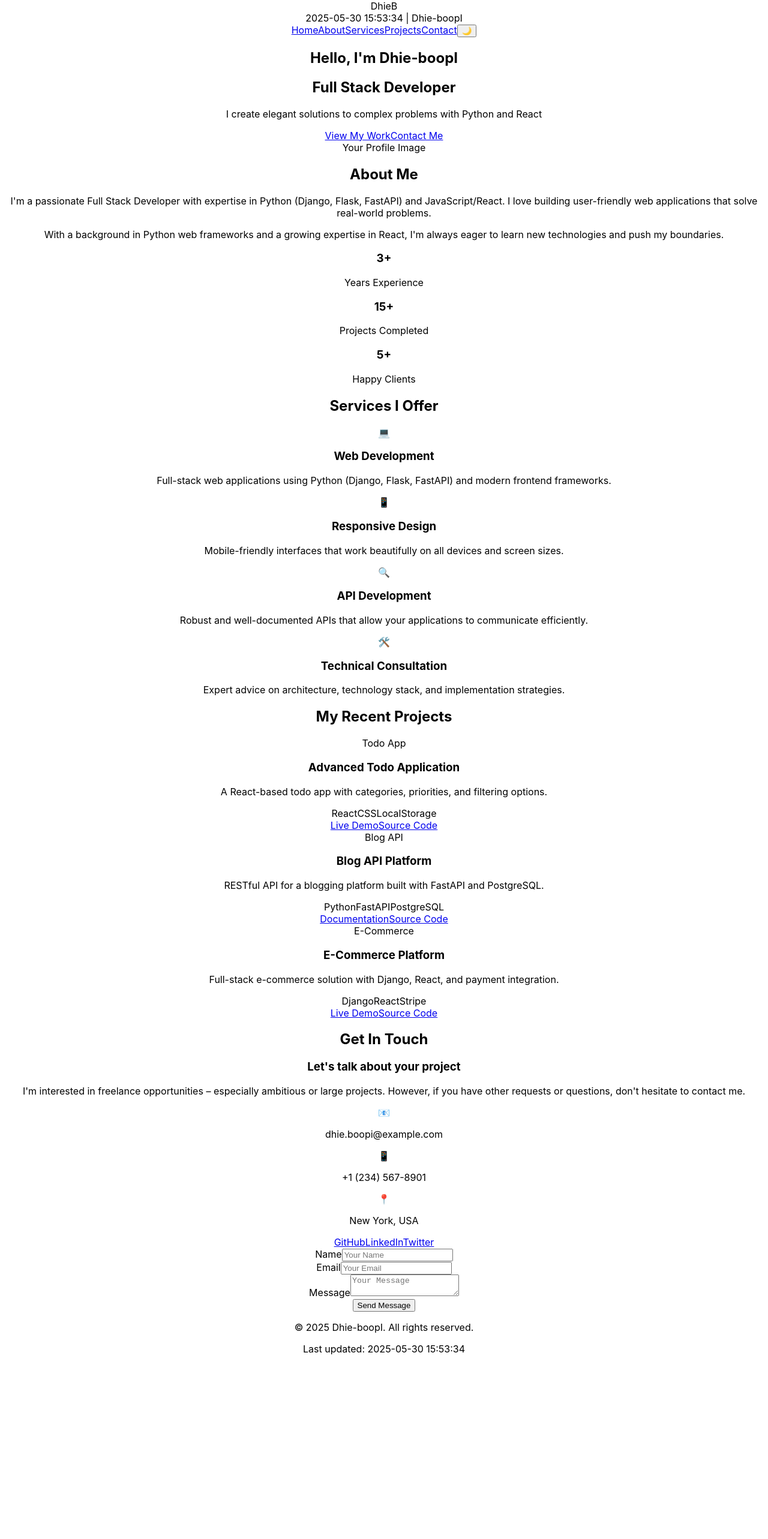
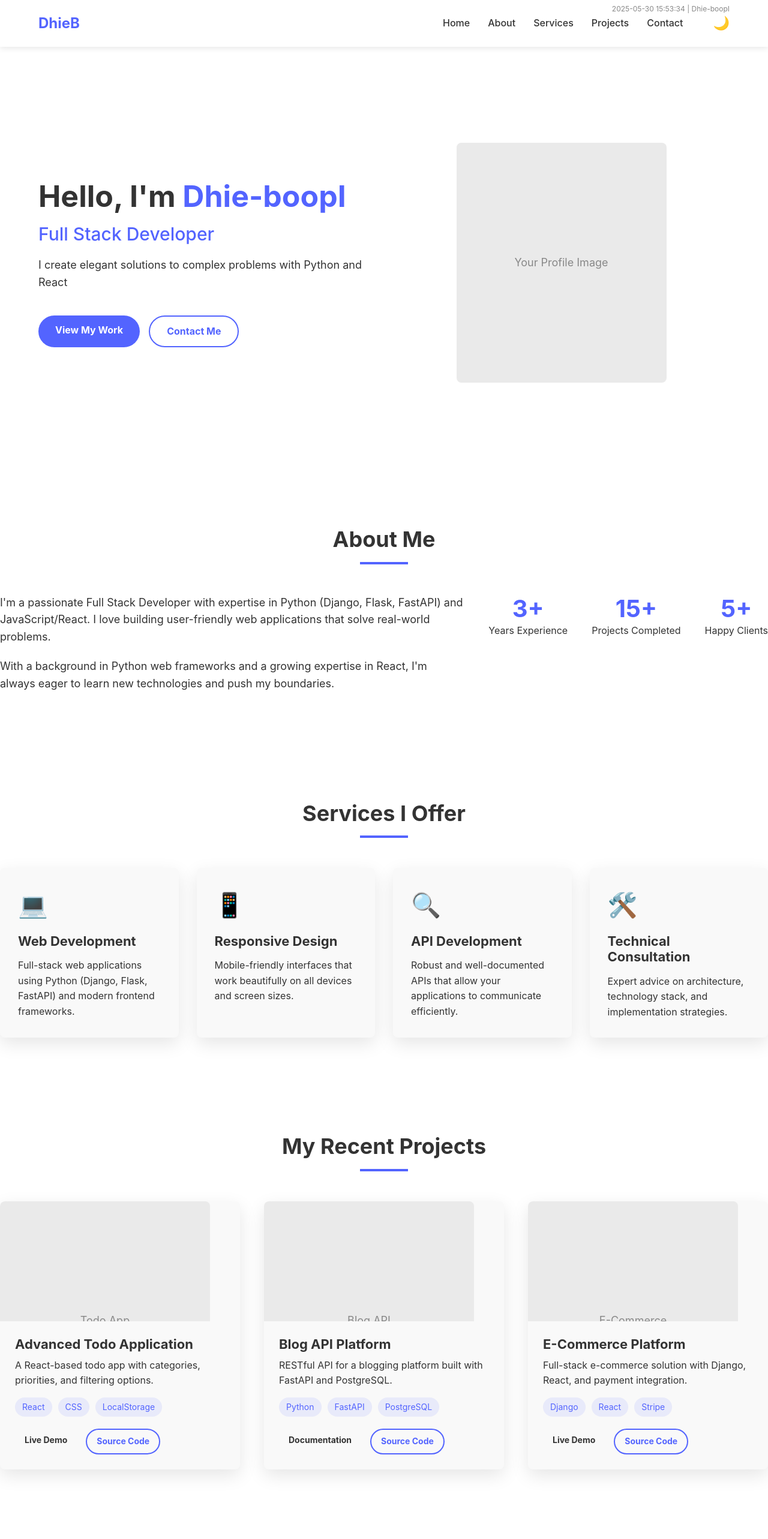
Before and after one commit to Dhie-boop/Folio, a React (Create React App) app: page / in a window 1280 px wide. Shown: the top 2566 px of the page at 60% size. Before the commit the page ends 2275 px from the top, so only its background shows below. Built offline with nearby package versions, Linux system fonts and the light colour scheme.

Commit message:
Refactor CSS styles for improved layout and dark mode support

```diff
--- a/src/App.css
+++ b/src/App.css
@@ -1,38 +1,554 @@
+/* Base Styles */
+:root {
+  --primary-color: #5364FF;
+  --secondary-color: #272727;
+  --text-color: #333;
+  --bg-color: #ffffff;
+  --section-padding: 80px 0;
+  --card-bg: #f9f9f9;
+  --border-radius: 8px;
+  --transition: all 0.3s ease;
+  --box-shadow: 0 10px 30px rgba(0, 0, 0, 0.1);
+}
+
+* {
+  margin: 0;
+  padding: 0;
+  box-sizing: border-box;
+}
+
+body {
+  font-family: 'Inter', -apple-system, BlinkMacSystemFont, 'Segoe UI', Roboto, Oxygen, Ubuntu, Cantarell, 'Open Sans', sans-serif;
+  line-height: 1.6;
+  color: var(--text-color);
+  background-color: var(--bg-color);
+  transition: var(--transition);
+}
+
+.dark-mode {
+  --text-color: #f5f5f5;
+  --bg-color: #121212;
+  --card-bg: #1e1e1e;
+  --secondary-color: #e0e0e0;
+  --box-shadow: 0 10px 30px rgba(0, 0, 0, 0.3);
+}
+
 .App {
+  overflow-x: hidden;
+}
+
+a {
+  text-decoration: none;
+  color: inherit;
+}
+
+h1, h2, h3, h4 {
+  line-height: 1.2;
+}
+
+.container {
+  width: 90%;
+  max-width: 1200px;
+  margin: 0 auto;
+  padding: 0 20px;
+}
+
+section {
+  padding: var(--section-padding);
+}
+
+.highlight {
+  color: var(--primary-color);
+}
+
+/* Navigation */
+.navbar {
+  display: flex;
+  justify-content: space-between;
+  align-items: center;
+  padding: 20px 5%;
+  background-color: var(--bg-color);
+  position: sticky;
+  top: 0;
+  z-index: 1000;
+  box-shadow: 0 2px 10px rgba(0, 0, 0, 0.1);
+}
+
+.logo {
+  font-size: 24px;
+  font-weight: bold;
+  color: var(--primary-color);
+}
+
+.meta-info {
+  font-size: 12px;
+  color: #888;
+  position: absolute;
+  top: 5px;
+  right: 5%;
+}
+
+.nav-links {
+  display: flex;
+  gap: 30px;
+  align-items: center;
+}
+
+.nav-links a {
+  font-weight: 500;
+  transition: var(--transition);
+}
+
+.nav-links a:hover {
+  color: var(--primary-color);
+}
+
+.theme-toggle {
+  background: none;
+  border: none;
+  cursor: pointer;
+  font-size: 22px;
+  padding: 0;
+  margin-left: 20px;
+  color: var(--text-color);
+}
+
+/* Buttons */
+.btn {
+  display: inline-block;
+  padding: 12px 28px;
+  border-radius: 30px;
+  font-weight: bold;
+  cursor: pointer;
+  transition: var(--transition);
+  border: none;
+  font-size: 16px;
+}
+
+.primary-btn {
+  background-color: var(--primary-color);
+  color: white;
+}
+
+.secondary-btn {
+  background-color: transparent;
+  border: 2px solid var(--primary-color);
+  color: var(--primary-color);
+}
+
+.primary-btn:hover {
+  background-color: #4353e0;
+}
+
+.secondary-btn:hover {
+  background-color: rgba(83, 100, 255, 0.1);
+}
+
+.small-btn {
+  font-size: 14px;
+  padding: 8px 16px;
+}
+
+/* Hero Section */
+.hero-section {
+  display: flex;
+  align-items: center;
+  justify-content: space-between;
+  padding: 120px 5%;
+  gap: 30px;
+  min-height: calc(100vh - 80px);
+}
+
+.hero-content {
+  flex: 1;
+}
+
+.hero-content h1 {
+  font-size: 50px;
+  margin-bottom: 15px;
+}
+
+.hero-content h2 {
+  font-size: 30px;
+  margin-bottom: 20px;
+  color: var(--primary-color);
+  font-weight: 500;
+}
+
+.hero-content p {
+  font-size: 18px;
+  margin-bottom: 40px;
+  max-width: 600px;
+}
+
+.cta-buttons {
+  display: flex;
+  gap: 15px;
+}
+
+.hero-image {
+  flex: 1;
+  display: flex;
+  justify-content: center;
+  align-items: center;
+}
+
+.image-placeholder {
+  width: 350px;
+  height: 400px;
+  background-color: #eaeaea;
+  border-radius: var(--border-radius);
+  display: flex;
+  align-items: center;
+  justify-content: center;
+  color: #888;
+  font-size: 18px;
+}
+
+.dark-mode .image-placeholder {
+  background-color: #333;
+}
+
+/* Section Headers */
+.section-header {
+  text-align: center;
+  margin-bottom: 50px;
+}
+
+.section-header h2 {
+  font-size: 36px;
+  margin-bottom: 15px;
+}
+
+.section-line {
+  width: 80px;
+  height: 4px;
+  background-color: var(--primary-color);
+  margin: 0 auto;
+}
+
+/* About Section */
+.about-content {
+  display: flex;
+  flex-wrap: wrap;
+  gap: 40px;
+  justify-content: space-between;
+}
+
+.about-text {
+  flex: 1;
+  min-width: 300px;
+}
+
+.about-text p {
+  margin-bottom: 20px;
+  font-size: 18px;
+}
+
+.stats {
+  display: flex;
+  gap: 40px;
+  flex-wrap: wrap;
+}
+
+.stat-item {
   text-align: center;
 }
 
-.App-logo {
-  height: 40vmin;
-  pointer-events: none;
+.stat-item h3 {
+  font-size: 40px;
+  color: var(--primary-color);
 }
 
-@media (prefers-reduced-motion: no-preference) {
-  .App-logo {
-    animation: App-logo-spin infinite 20s linear;
+/* Services Section */
+.services-grid {
+  display: grid;
+  grid-template-columns: repeat(auto-fit, minmax(250px, 1fr));
+  gap: 30px;
+}
+
+.service-card {
+  background-color: var(--card-bg);
+  padding: 30px;
+  border-radius: var(--border-radius);
+  transition: var(--transition);
+  box-shadow: var(--box-shadow);
+}
+
+.service-card:hover {
+  transform: translateY(-5px);
+}
+
+.service-icon {
+  font-size: 40px;
+  margin-bottom: 15px;
+}
+
+.service-card h3 {
+  margin-bottom: 15px;
+  font-size: 22px;
+}
+
+/* Projects Section */
+.projects-grid {
+  display: grid;
+  grid-template-columns: repeat(auto-fit, minmax(350px, 1fr));
+  gap: 40px;
+}
+
+.project-card {
+  background-color: var(--card-bg);
+  border-radius: var(--border-radius);
+  overflow: hidden;
+  box-shadow: var(--box-shadow);
+  transition: var(--transition);
+}
+
+.project-card:hover {
+  transform: translateY(-5px);
+}
+
+.project-image {
+  height: 200px;
+  overflow: hidden;
+}
+
+.project-image img {
+  width: 100%;
+  height: 100%;
+  object-fit: cover;
+  transition: var(--transition);
+}
+
+.project-card:hover img {
+  transform: scale(1.05);
+}
+
+.project-info {
+  padding: 25px;
+}
+
+.project-info h3 {
+  margin-bottom: 10px;
+  font-size: 22px;
+}
+
+.project-info p {
+  margin-bottom: 15px;
+  font-size: 16px;
+}
+
+.project-tags {
+  display: flex;
+  flex-wrap: wrap;
+  gap: 10px;
+  margin-bottom: 20px;
+}
+
+.project-tags span {
+  background-color: rgba(83, 100, 255, 0.1);
+  color: var(--primary-color);
+  padding: 5px 12px;
+  border-radius: 20px;
+  font-size: 14px;
+}
+
+.dark-mode .project-tags span {
+  background-color: rgba(83, 100, 255, 0.2);
+}
+
+.project-links {
+  display: flex;
+  gap: 15px;
+}
+
+/* Contact Section */
+.contact-content {
+  display: flex;
+  flex-wrap: wrap;
+  gap: 50px;
+  justify-content: space-between;
+}
+
+.contact-info {
+  flex: 1;
+  min-width: 300px;
+}
+
+.contact-info h3 {
+  font-size: 28px;
+  margin-bottom: 20px;
+}
+
+.contact-info p {
+  margin-bottom: 30px;
+  font-size: 16px;
+}
+
+.contact-details {
+  margin-bottom: 30px;
+}
+
+.contact-item {
+  display: flex;
+  align-items: center;
+  margin-bottom: 15px;
+}
+
+.contact-icon {
+  font-size: 24px;
+  margin-right: 15px;
+}
+
+.social-links {
+  display: flex;
+  gap: 20px;
+}
+
+.social-link {
+  color: var(--primary-color);
+  font-weight: 500;
+  transition: var(--transition);
+}
+
+.social-link:hover {
+  opacity: 0.8;
+}
+
+.contact-form {
+  flex: 1;
+  min-width: 300px;
+}
+
+.form-group {
+  margin-bottom: 20px;
+}
+
+.form-group label {
+  display: block;
+  margin-bottom: 8px;
+  font-weight: 500;
+}
+
+.form-group input,
+.form-group textarea {
+  width: 100%;
+  padding: 12px;
+  border: 2px solid #ddd;
+  border-radius: var(--border-radius);
+  font-size: 16px;
+  font-family: inherit;
+  background-color: var(--bg-color);
+  color: var(--text-color);
+  transition: var(--transition);
+}
+
+.dark-mode .form-group input,
+.dark-mode .form-group textarea {
+  border-color: #444;
+}
+
+.form-group input:focus,
+.form-group textarea:focus {
+  border-color: var(--primary-color);
+  outline: none;
+}
+
+.form-group textarea {
+  min-height: 150px;
+  resize: vertical;
+}
+
+/* Footer */
+footer {
+  text-align: center;
+  padding: 30px;
+  background-color: var(--card-bg);
+  font-size: 14px;
+}
+
+footer p {
+  margin-bottom: 5px;
+}
+
+/* Media Queries */
+@media (max-width: 1024px) {
+  .hero-content h1 {
+    font-size: 40px;
+  }
+
+  .hero-content h2 {
+    font-size: 24px;
+  }
+
+  .image-placeholder {
+    width: 300px;
+    height: 350px;
   }
 }
 
-.App-header {
-  background-color: #282c34;
-  min-height: 100vh;
-  display: flex;
-  flex-direction: column;
-  align-items: center;
-  justify-content: center;
-  font-size: calc(10px + 2vmin);
-  color: white;
+@media (max-width: 768px) {
+  .navbar {
+    flex-direction: column;
+    gap: 15px;
+  }
+
+  .meta-info {
+    position: static;
+    margin-bottom: 10px;
+  }
+
+  .nav-links {
+    width: 100%;
+    justify-content: space-between;
+    overflow-x: auto;
+    padding: 10px 0;
+  }
+
+  .hero-section {
+    flex-direction: column;
+    padding: 60px 5%;
+    text-align: center;
+  }
+
+  .hero-content {
+    order: 2;
+  }
+
+  .hero-image {
+    order: 1;
+    margin-bottom: 40px;
+  }
+
+  .cta-buttons {
+    justify-content: center;
+  }
+
+  .about-content,
+  .contact-content {
+    flex-direction: column;
+  }
+
+  .stats {
+    justify-content: center;
+  }
 }
 
-.App-link {
-  color: #61dafb;
-}
+@media (max-width: 480px) {
+  .hero-content h1 {
+    font-size: 32px;
+  }
 
-@keyframes App-logo-spin {
-  from {
-    transform: rotate(0deg);
+  .section-header h2 {
+    font-size: 28px;
   }
-  to {
-    transform: rotate(360deg);
+
+  .image-placeholder {
+    width: 250px;
+    height: 300px;
+  }
+
+  .projects-grid {
+    grid-template-columns: 1fr;
   }
 }
```
